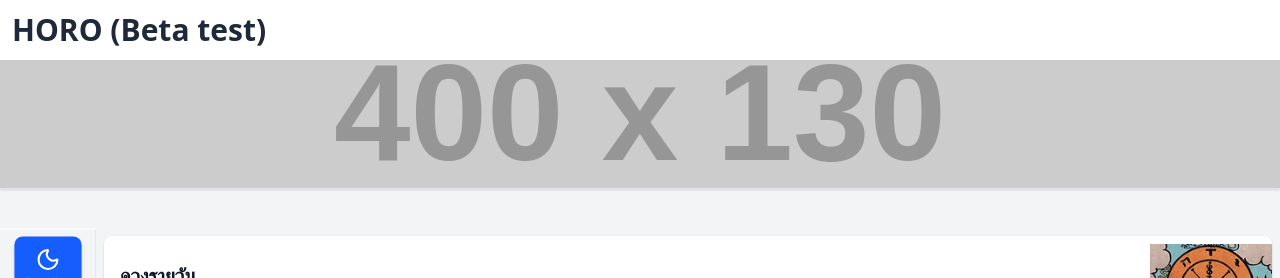
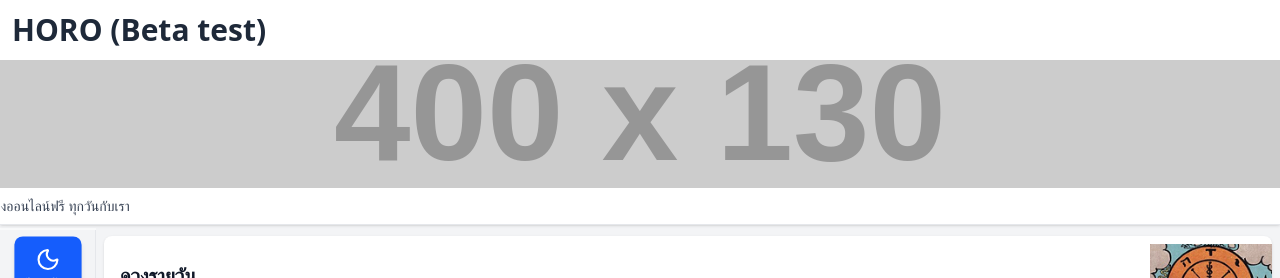
Before and after one commit to leo-nicha/horoscope-app, a React (Vite) app: page / in a window 1280 px wide. Shown: the top 278 px of the page. Built offline with nearby package versions, Linux system fonts and the light colour scheme.

Commit message:
add animation and bug fixed

```diff
--- a/src/components/Header.tsx
+++ b/src/components/Header.tsx
@@ -1,29 +1,36 @@
-import React from "react";
+import React from 'react';
 
 const Header: React.FC = () => {
   return (
     <header className="bg-white shadow-sm shrink-0">
-      {/* ส่วนหัว */}
       <nav className="p-3 flex justify-between items-center">
         <h1 className="text-3xl font-bold text-gray-800">HORO (Beta test)</h1>
+        <div></div>
       </nav>
 
-      {/* แบนเนอร์ */}
       <div
         className="h-32 bg-gray-700 bg-cover bg-center flex items-center justify-center text-white"
-        style={{
-          backgroundImage:
-            "url('https://placehold.co/400x130/333333/ffffff?text=HORO+Banner')",
-        }}
+        style={{ backgroundImage: "url('https://placehold.co/400x130/333333/ffffff?text=HORO+Banner')" }}
       ></div>
 
-      {/* ✅ ข้อความเลื่อนแบบวนลูป */}
-      <div className="relative overflow-hidden border-b border-gray-200 bg-white">
-        <div className="absolute whitespace-nowrap animate-marquee text-sm text-gray-700 p-2">
-          <span className="text-blue-500 mr-1">●</span>
-          ยินดีต้อนรับสู่ HORO ดูดวงออนไลน์ฟรี ทุกวันกับเรา!
+      {/* --- ส่วนที่แก้ไข --- */}
+      {/* 1. เพิ่ม overflow-hidden ที่ container ภายนอก */}
+      <div className="p-2 text-sm text-gray-700 border-b border-gray-200 overflow-hidden">
+
+        {/* 2. สร้าง div ภายในสำหรับใส่ animation */}
+        {/* - whitespace-nowrap: ไม่ให้ข้อความตกบรรทัด */}
+        {/* - animate-[marquee_15s_linear_infinite]: คือการเรียกใช้ animation */}
+        {/* - marquee: คือชื่อ @keyframes ที่เราจะสร้างใน CSS (ดูขั้นตอนที่ 2) */}
+        {/* - 15s: คือความเร็ว (15 วินาที) - คุณสามารถปรับเลขนี้ได้ */}
+        {/* - linear: ให้ความเร็วคงที่ */}
+        {/* - infinite: ให้วนซ้ำไปเรื่อยๆ */}
+        <div className="whitespace-nowrap animate-[marquee_10s_linear_infinite]">
+          ยินดีต้อนรับสู่ HORO ดูดวงออนไลน์ฟรี ทุกวันกับเรา
         </div>
+
       </div>
+      {/* --- จบส่วนที่แก้ไข --- */}
+
     </header>
   );
 };
--- a/src/index.css
+++ b/src/index.css
@@ -1 +1,7 @@
 @import "tailwindcss";
+
+/* เพิ่ม @keyframes สำหรับ animation ที่ชื่อ 'marquee' */
+@keyframes marquee {
+  0% { transform: translateX(100vw); } /* เริ่มต้นจากขอบจอขวา (100% ของความกว้างจอ) */
+  100% { transform: translateX(-100%); } /* สิ้นสุดที่ขอบจอซ้าย ( -100% ของความกว้าง *ตัวอักษรเอง*) */
+}
```
